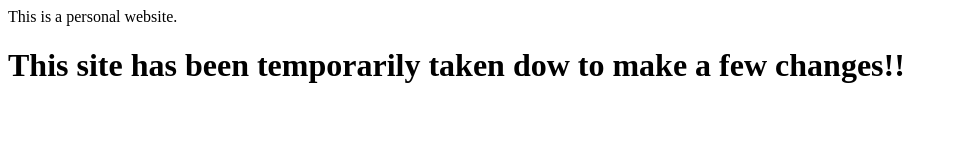
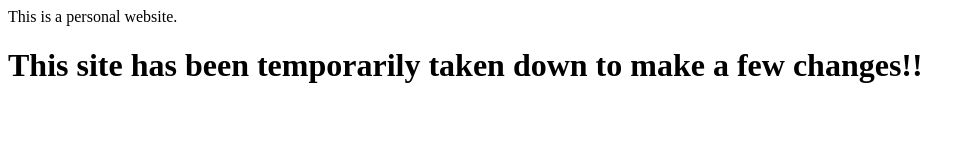
Before and after one commit to FareenaShaik/FareenaShaik.github.io, a plain HTML site: page index.html in a window 1280 px wide. Shown: the whole page, without its empty margins (0-975 px from the left). Drawn offline with Linux system fonts and the light colour scheme.

Commit message:
Update index.html

```diff
--- a/index.html
+++ b/index.html
@@ -4,7 +4,7 @@
 </head>
 <body>
 <h1>
-This site has been temporarily taken dow to make a few changes!!
+This site has been temporarily taken down to make a few changes!!
 </h1
 </body>
 </html>
```
